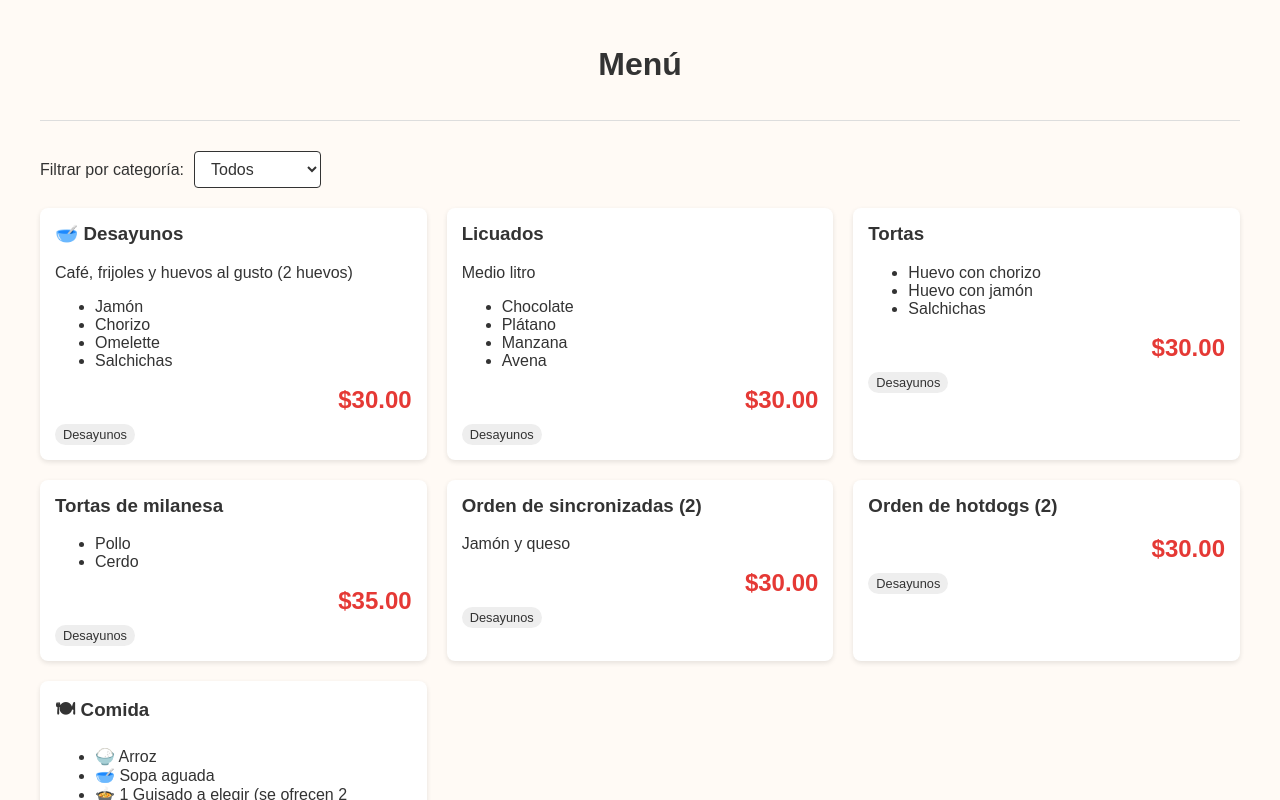
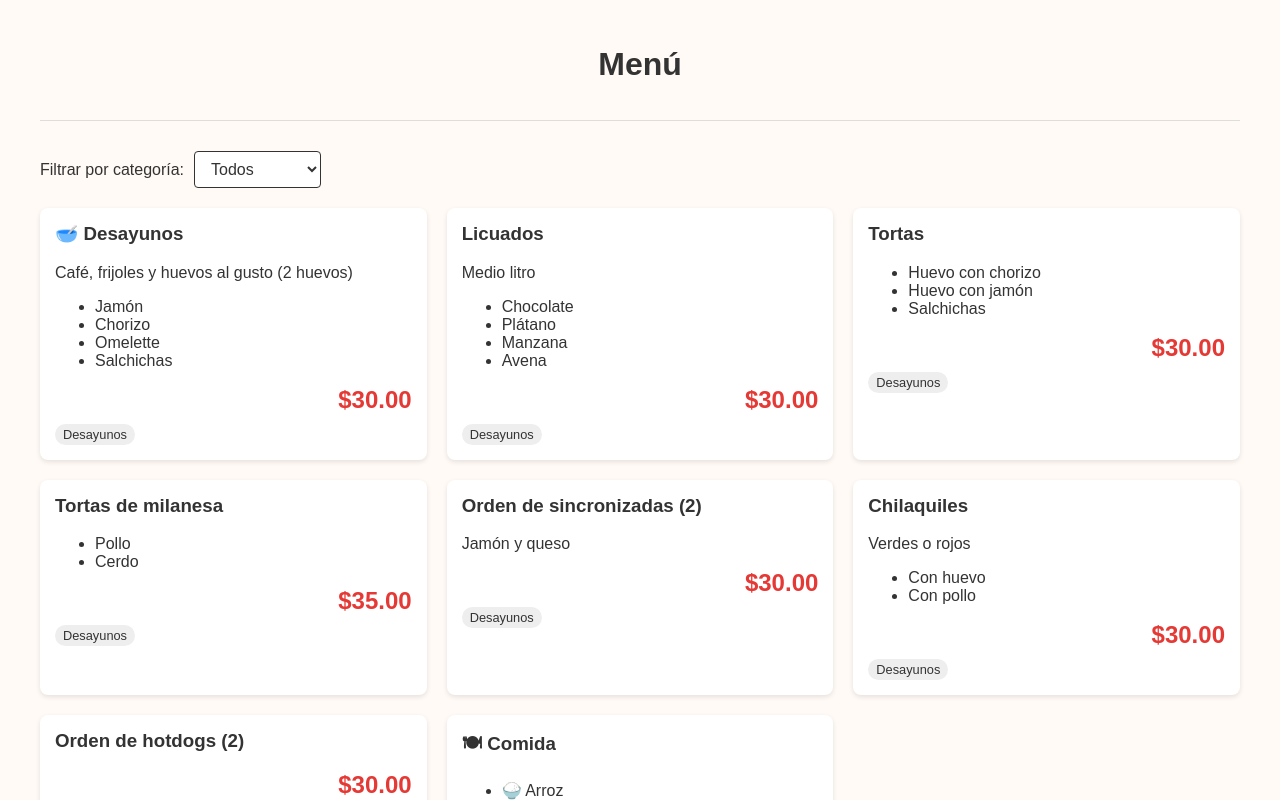
Before and after one commit to raullopezgonzalez95/cocina-chivis-2, a React (Create React App) app: page / in a window 1280 px wide. Shown: the top 800 px of the page. Built offline with nearby package versions, Linux system fonts and the light colour scheme.

Commit message:
feat: categorias

```diff
--- a/src/App.tsx
+++ b/src/App.tsx
@@ -11,7 +11,7 @@ const initialMenuItems: MenuItem[] = [
         description: 'Café, frijoles y huevos al gusto (2 huevos)',
         options: ['Jamón', 'Chorizo', 'Omelette', 'Salchichas'],
         price: 30,
-        category: 'Desayunos',
+        category: ['Desayunos'],
         image: ''
     },
     {
@@ -20,7 +20,7 @@ const initialMenuItems: MenuItem[] = [
         description: 'Medio litro',
         options: ['Chocolate', 'Plátano', 'Manzana', 'Avena'],
         price: 30,
-        category: 'Desayunos',
+        category: ['Desayunos'],
         image: ''
     },
     {
@@ -29,7 +29,7 @@ const initialMenuItems: MenuItem[] = [
         description: '',
         options: ['Huevo con chorizo', 'Huevo con jamón', 'Salchichas'],
         price: 30,
-        category: 'Desayunos',
+        category: ['Desayunos'],
         image: ''
     },
     {
@@ -38,7 +38,7 @@ const initialMenuItems: MenuItem[] = [
         description: '',
         options: ['Pollo', 'Cerdo'],
         price: 35,
-        category: 'Desayunos',
+        category: ['Desayunos'],
         image: ''
     },
     {
@@ -47,16 +47,25 @@ const initialMenuItems: MenuItem[] = [
         description: 'Jamón y queso',
         options: [],
         price: 30,
-        category: 'Desayunos',
+        category: ['Desayunos'],
         image: ''
     },
     {
         id: 6,
+        name: 'Chilaquiles',
+        description: 'Verdes o rojos',
+        options: ['Con huevo', 'Con pollo'],
+        price: 30,
+        category: ['Desayunos'],
+        image: ''
+    },
+    {
+        id: 7,
         name: 'Orden de hotdogs (2)',
         description: '',
         options: [],
         price: 30,
-        category: 'Desayunos',
+        category: ['Desayunos', 'Comidas'],
         image: ''
     },
     {
@@ -65,7 +74,7 @@ const initialMenuItems: MenuItem[] = [
         description: '',
         options: ['🍚 Arroz', '🥣 Sopa aguada', '🍲 1 Guisado a elegir (se ofrecen 2 guisados distintos cada día)', '🫗 1 vaso de agua de sabor del día (medio litro)', '🌮 Tortillas'],
         price: 35,
-        category: 'Comidas',
+        category: ['Comidas'],
         image: ''
     }
 ];
--- a/src/components/MenuItem.tsx
+++ b/src/components/MenuItem.tsx
@@ -28,7 +28,13 @@ const MenuItemComponent: React.FC<MenuItemProps> = ({ item }) => {
                 )}
 
                 <span className="price">${item.price.toFixed(2)}</span>
-                <span className="category">{item.category}</span>
+                {Array.isArray(item.category) ? (
+                    item.category.map((cat, idx) => (
+                        <span style={{marginRight: '10px'}} key={idx} className="category">{cat}</span>
+                    ))
+                ) : (
+                    <span className="category">{item.category}</span>
+                )}
             </div>
         </div>
     );
--- a/src/components/MenuList.tsx
+++ b/src/components/MenuList.tsx
@@ -9,12 +9,21 @@ interface MenuListProps {
 const MenuList: React.FC<MenuListProps> = ({items}) => {
     const [filter, setFilter] = useState<string>('Todos');
 
-    // @ts-ignore
-    const categories = ['Todos', ...new Set(items.map(item => item.category))];
+    // Flatten all categories into a single array of strings
+    const categories = [
+        'Todos',
+        ...Array.from(
+            new Set(
+                items.flatMap(item =>
+                    Array.isArray(item.category) ? item.category : [item.category]
+                )
+            )
+        ),
+    ];
 
     const filteredItems = filter === 'Todos'
         ? items
-        : items.filter(item => item.category === filter);
+        : items.filter(item => Array.isArray(item.category) ? item.category.includes(filter) : item.category === filter);
 
     return (
         <div className="menu-list">
--- a/src/types/types.ts
+++ b/src/types/types.ts
@@ -4,7 +4,7 @@ export interface MenuItem {
     description: string;
     options?: string[];
     price: number;
-    category: string;
+    category: string[];
     image?: string;
 }
 
```
